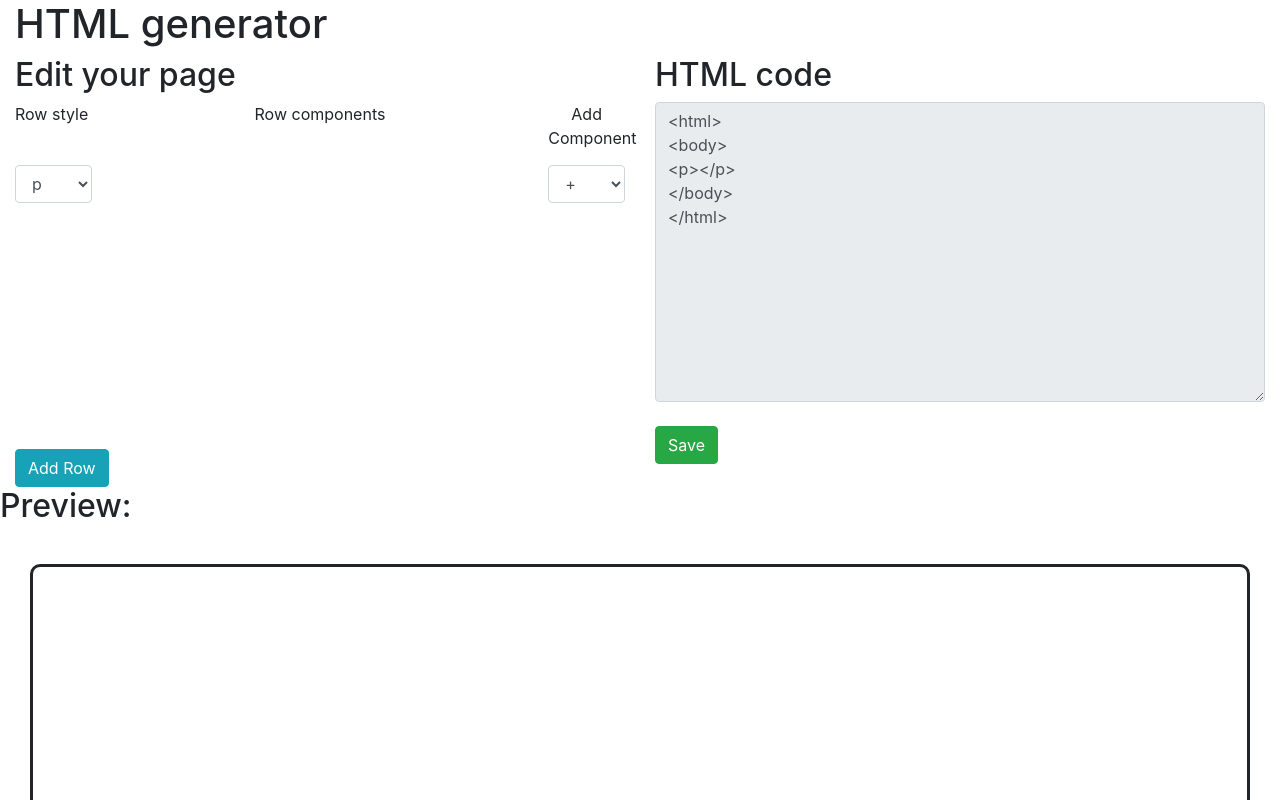
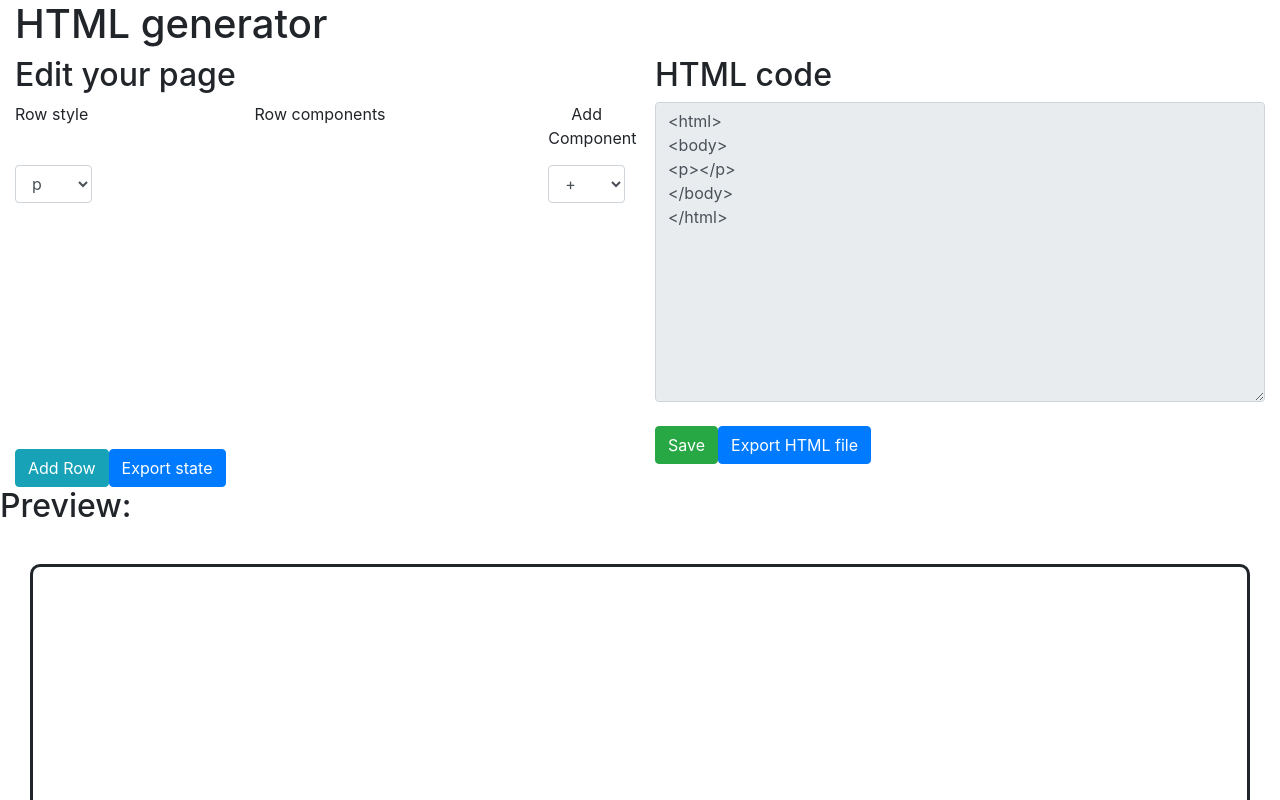
Before and after one commit to michaelreda/HTML-generator, an Angular app: page / in a window 1280 px wide. Shown: the top 800 px of the page. Built offline with nearby package versions, Linux system fonts and the light colour scheme.

Commit message:
export state and html

```diff
--- a/src/app/html-code/html-code.component.html
+++ b/src/app/html-code/html-code.component.html
@@ -4,3 +4,6 @@
 <button type="button" class="btn btn-success">
     Save
 </button>
+<button type="button" class="btn btn-primary" (click)="exportFile()">
+        Export HTML file
+</button>
--- a/src/app/html-code/html-code.component.ts
+++ b/src/app/html-code/html-code.component.ts
@@ -68,4 +68,14 @@ export class HtmlCodeComponent implements OnInit {
 
   ngOnInit() {}
 
+  exportFile(){
+    var encodedUri = encodeURI("data:text/html;charset=utf-8,"+this.html);
+    var link = document.createElement("a");
+    link.setAttribute("href", encodedUri);
+    link.setAttribute("download", "generated HTML.html");
+    document.body.appendChild(link); // Required for FF
+
+    link.click();
+  }
+
 }
--- a/src/app/page-view/page-view.component.html
+++ b/src/app/page-view/page-view.component.html
@@ -18,3 +18,6 @@
     <button type="button" class="btn btn-info" (click)="addRow()">
       Add Row
     </button>
+    <button type="button" class="btn btn-primary" (click)="exportState()">
+        Export state
+    </button>
--- a/src/app/page-view/page-view.component.ts
+++ b/src/app/page-view/page-view.component.ts
@@ -21,4 +21,14 @@ export class PageViewComponent implements OnInit {
   addRow() {
     this.rowsService.addRow();
   }
+
+  exportState(){
+    var encodedUri = encodeURI("data:text;charset=utf-8,"+JSON.stringify(this.rowsService.rows));
+    var link = document.createElement("a");
+    link.setAttribute("href", encodedUri);
+    link.setAttribute("download", "state.csv");
+    document.body.appendChild(link); // Required for FF
+
+    link.click();
+  }
 }
```
